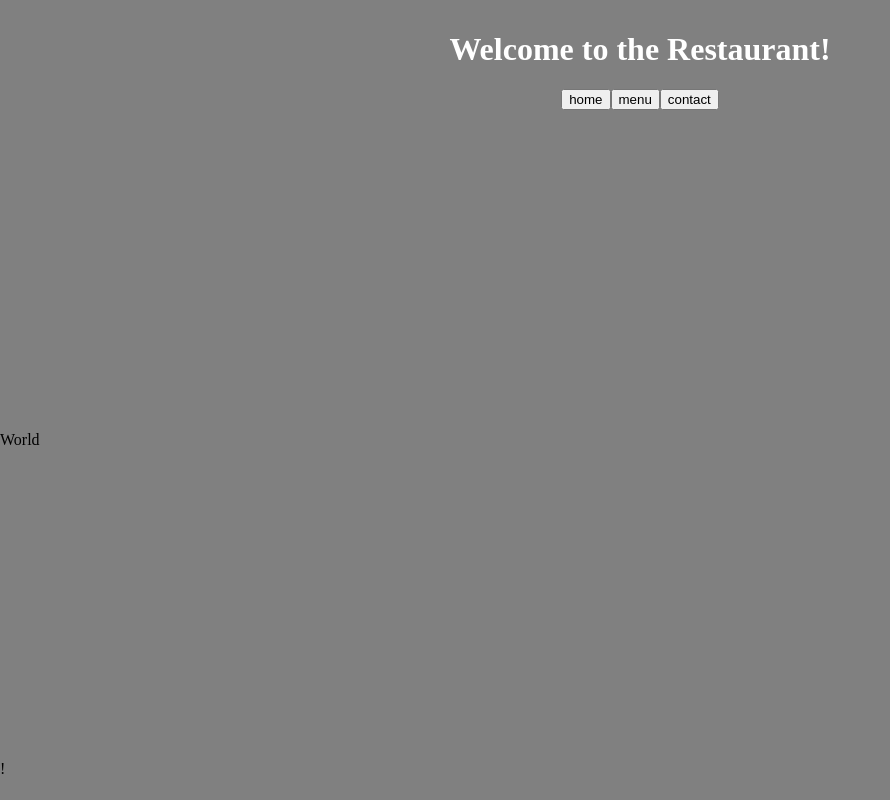
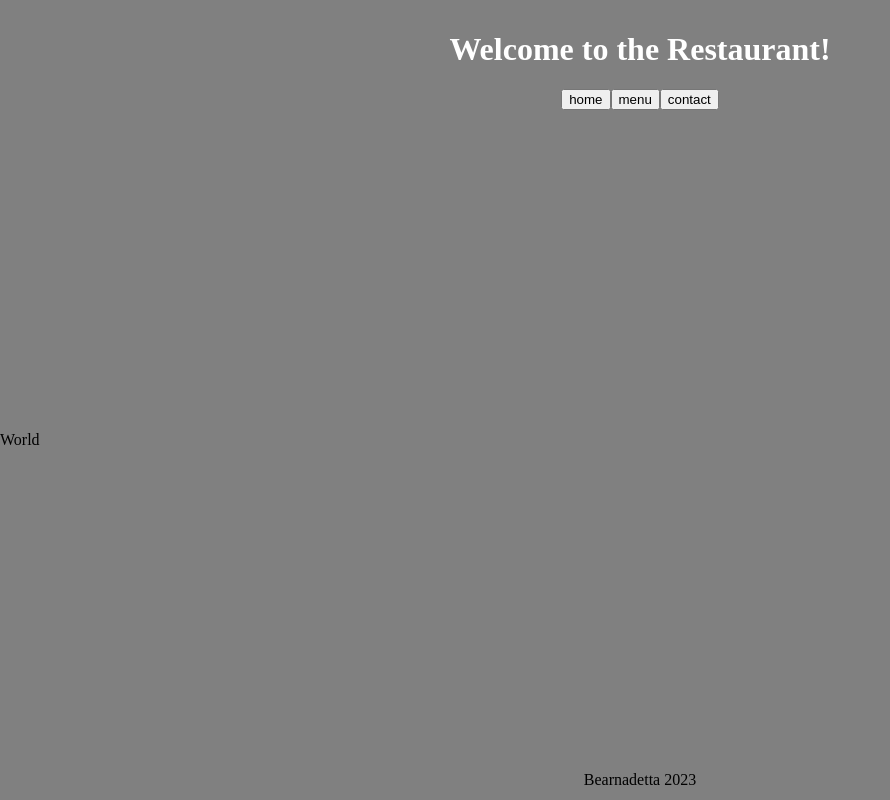
Before and after one commit to Bearnadetta/restaurant-page, a website built with webpack: page src/main.html in a window 1280 px wide. Shown: the whole page, without its empty margins (0-890 px from the left). Built offline with nearby package versions, Linux system fonts and the light colour scheme.

Commit message:
added signature to footer

```diff
--- a/src/functions/footer.js
+++ b/src/functions/footer.js
@@ -1,6 +1,6 @@
 const footerDiv = () => {
     const footer = document.createElement('div')
-    footer.textContent = '!'
+    footer.textContent = 'Bearnadetta 2023'
     footer.classList.add('footer')
 
     return footer
--- a/src/style.css
+++ b/src/style.css
@@ -38,5 +38,8 @@ body {
 .footer {
     height: 5%;
     width: 100%;
-
+    display: flex;
+    flex-direction: column;
+    align-items: center;
+    justify-content: center;
 }
```
Also changed, not shown: dist/main.js.
